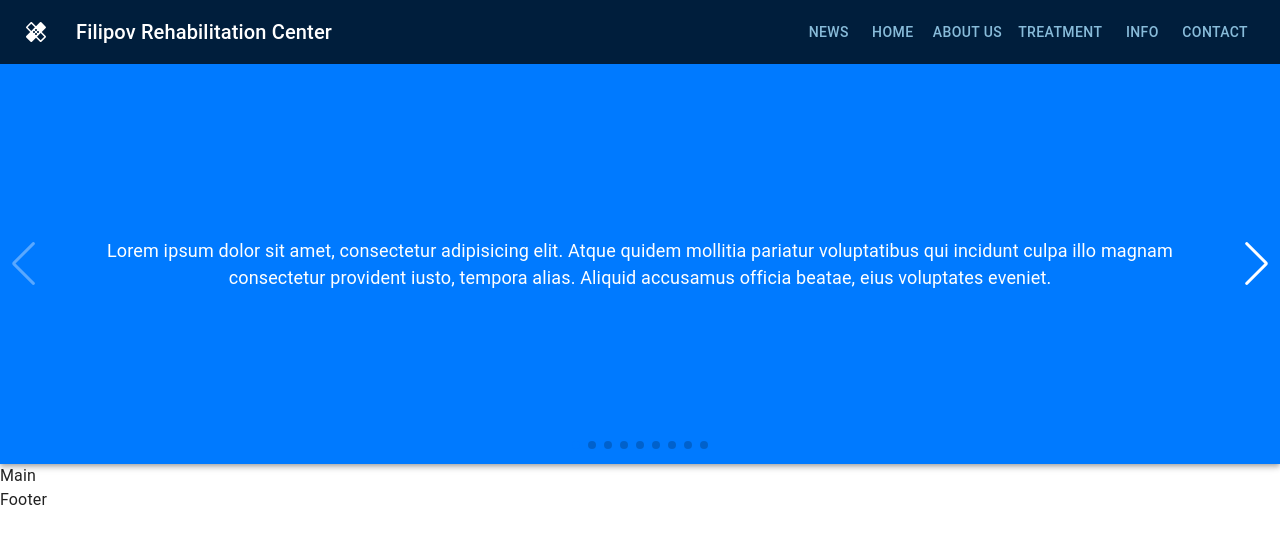
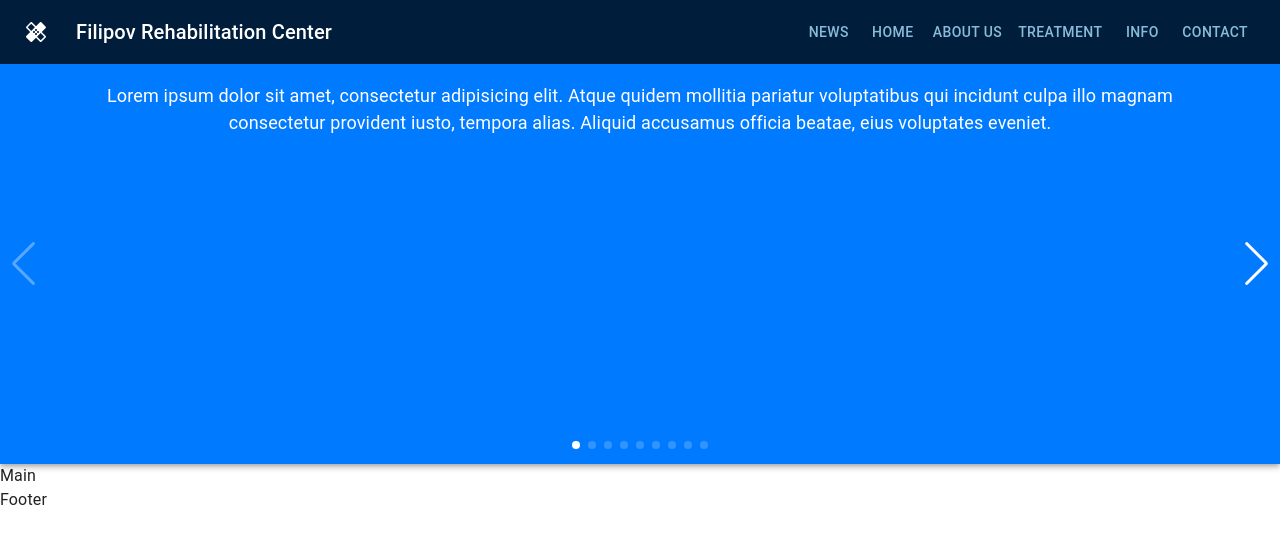
Before and after one commit to filipovandrij/rehabilitation, a React (Create React App) app: page / in a window 1280 px wide. Shown: the top 544 px of the page. Built offline with nearby package versions, Linux system fonts and the light colour scheme.

Commit message:
add some style of slider

```diff
--- a/src/components/Slider/Slider.css
+++ b/src/components/Slider/Slider.css
@@ -25,8 +25,7 @@
     text-align: center;
     font-size: 18px;
     background: #007aff;
-
-    /* Center slide text vertically */
+  position: relative;
     display: flex;
     justify-content: center;
     align-items: center;
@@ -41,7 +40,13 @@
   }
 
   .swiper-slide p{
+    top: 0;
+    position: absolute;
     padding: 0 100px;
+  }
+
+  .swiper-pagination-bullet{
+    background-color: #fff;
   }
 
   .swiper-button-prev, .swiper-button-next{
```
